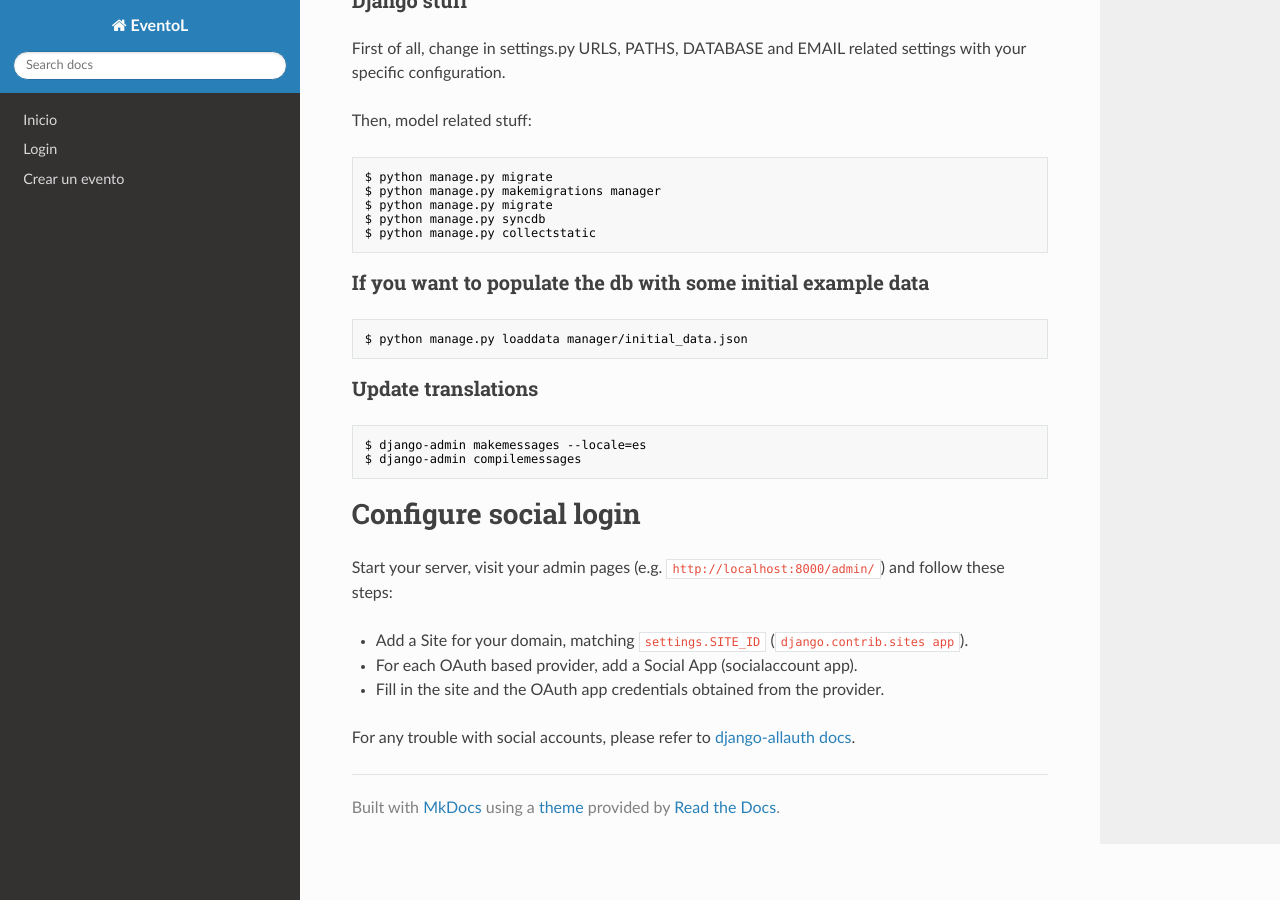
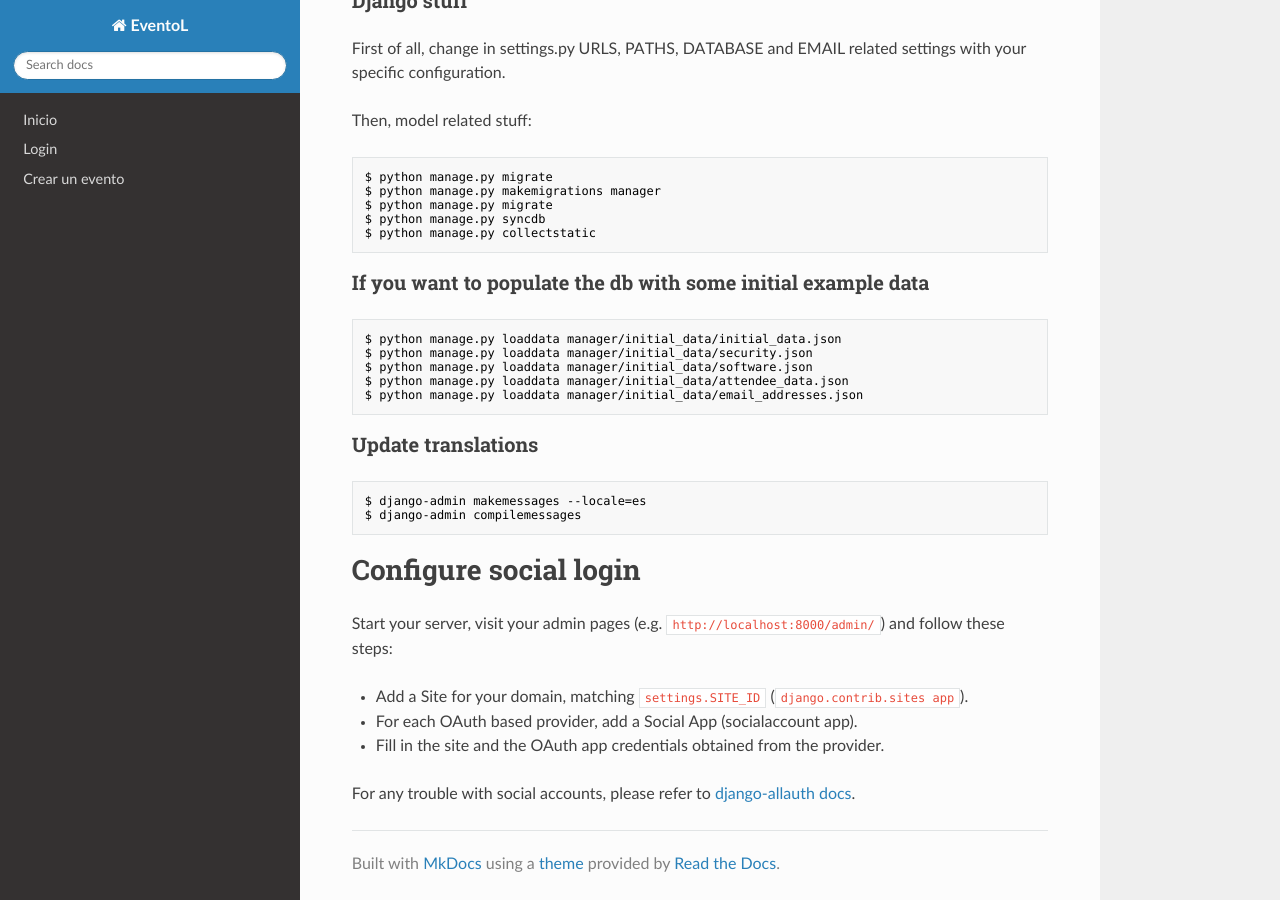
Before and after one commit to eventoL/eventoL, an MkDocs documentation site: the page built from docs/installation.md, in a window 1280 px wide and 900 px high, scrolled down 2002 px. Built offline with MkDocs 1.6.1, drawn with Linux system fonts in a browser that asks for light colours; nearby versions of some CDN libraries; old or Windows-style settings are respelled for this version of MkDocs.

Commit message:
Install doc: Fix paths for example data files.
The initial_data.json was split into multiple files, and the Spanish
instalacion.md has the correct instructions to load them all, but the
English installation.md still had the old paths.

````diff
--- a/docs/installation.md
+++ b/docs/installation.md
@@ -113,7 +113,11 @@
 ### If you want to populate the db with some initial example data
 
 ```sh
-$ python manage.py loaddata manager/initial_data.json
+$ python manage.py loaddata manager/initial_data/initial_data.json
+$ python manage.py loaddata manager/initial_data/security.json
+$ python manage.py loaddata manager/initial_data/software.json
+$ python manage.py loaddata manager/initial_data/attendee_data.json
+$ python manage.py loaddata manager/initial_data/email_addresses.json
 ```
 
 ### Update translations
````
